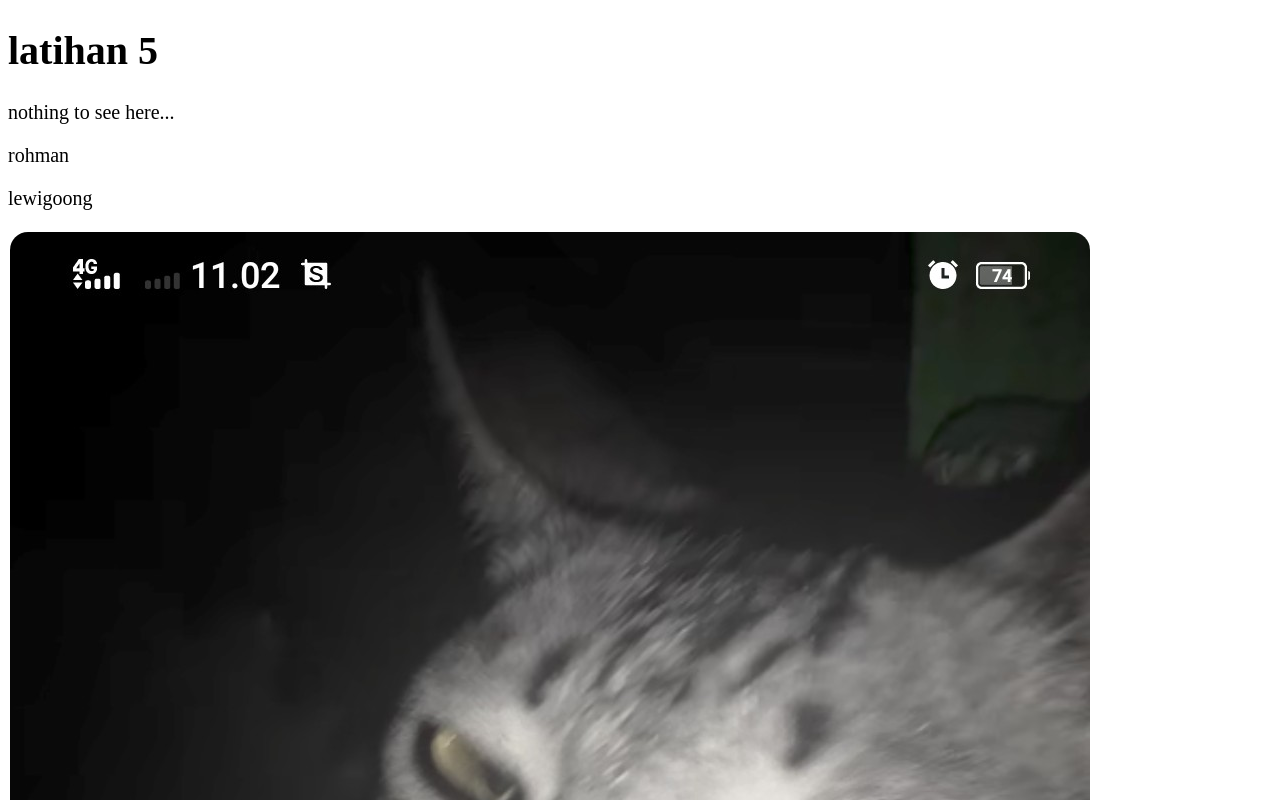
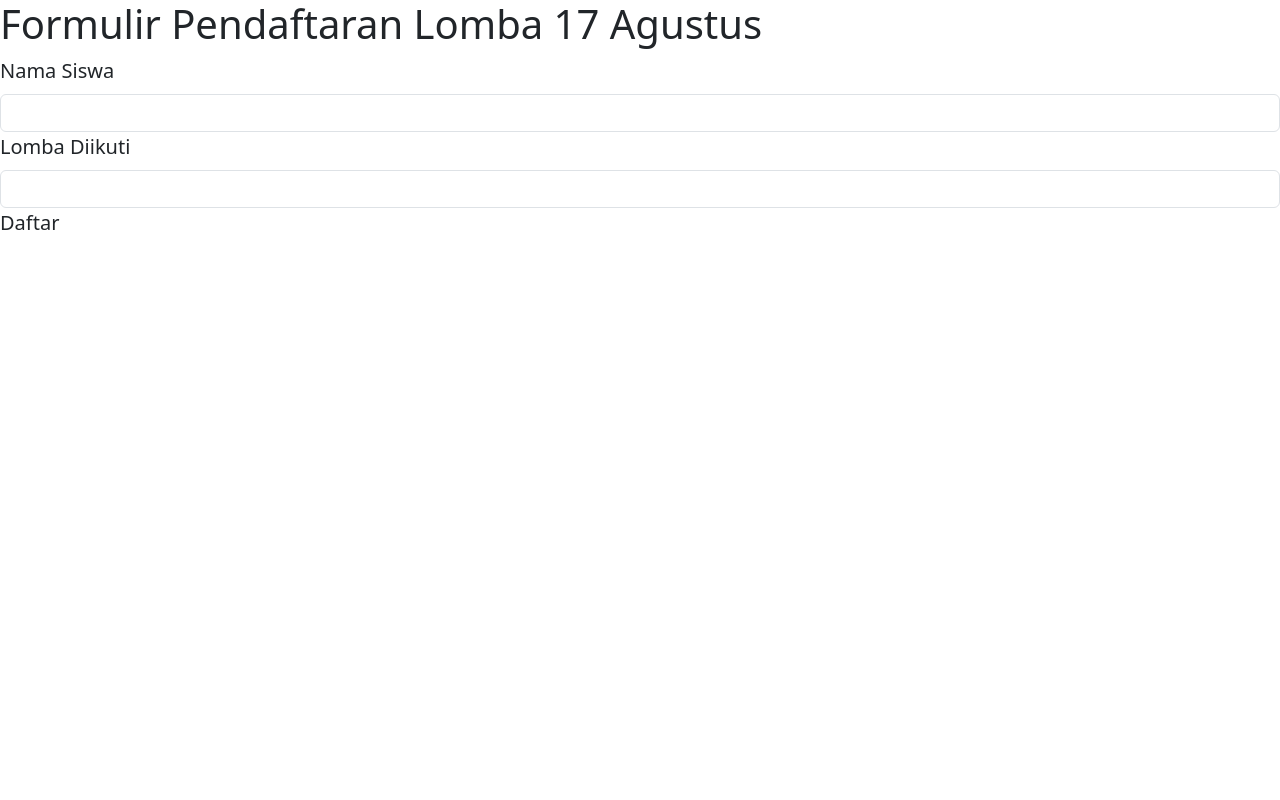
Before and after one commit to rohman009/latihan5, a plain HTML site: page index.html in a window 1280 px wide. Shown: the top 800 px of the page. Drawn offline with nearby package versions, Linux system fonts and the light colour scheme.

Commit message:
update index.html

```diff
--- a/index.html
+++ b/index.html
@@ -1,24 +1,38 @@
 <!DOCTYPE html>
 <html lang="en">
+
 <head>
   <meta charset="UTF-8">
   <meta http-equiv="X-UA-Compatible" content="IE=Edge">
   <meta name="viewport" content="width=device-width, initial-scale=1">
 
-  <title>latihan 5</title>
+  <title>Latihan Membuat Form</title>
 
   <!-- HTML -->
-
+  <link href="https://cdn.jsdelivr.net/npm/bootstrap@5.3.3/dist/css/bootstrap.min.css" rel="stylesheet" integrity="sha384-QWTKZyjpPEjISv5WaRU9OFeRpok6YctnYmDr5pNlyT2bRjXh0JMhjY6hW+ALEwIH" crossorigin="anonymous">
+  <script src="https://cdn.jsdelivr.net/npm/bootstrap@5.3.3/dist/js/bootstrap.bundle.min.js" integrity="sha384-YvpcrYf0tY3lHB60NNkmXc5s9fDVZLESaAA55NDzOxhy9GkcIdslK1eN7N6jIeHz" crossorigin="anonymous"></script>
 
   <!-- Custom Styles -->
   <link rel="stylesheet" href="style.css">
 </head>
 
 <body>
- <h1>latihan 5</h1>
-  <p>nothing to see here...</p>
-  <p>rohman</p>
-  <p>lewigoong</p>
-  <img src="fotonya.jpg" <img src="fotonya.jpg" style="border-radius: 20px; border: 2px solid white" alt="" />alt="">
+  <h1>Formulir Pendaftaran Lomba 17 Agustus</h1>
+
+  <form>
+    <div class="mb-3">
+      <label for="exampleInputEmail1" class="form-label">Nama Siswa</label>
+      <input type="email" class="form-control" id="exampleInputEmail1" aria-describedby="emailHelp">
+      <form>
+    <div class="mb-3">
+      <label for="exampleInputEmail1" class="form-label">Lomba Diikuti</label>
+        <input type="email" class="form-control" id="exampleInputEmail1" aria-describedby="emailHelp"
+
+
+    <button type="submit" class="btn btn-primary">Daftar</button>
+  </form>
+  <!-- Project -->
+  <script src="main.js"></script>
 </body>
+
 </html>
```
